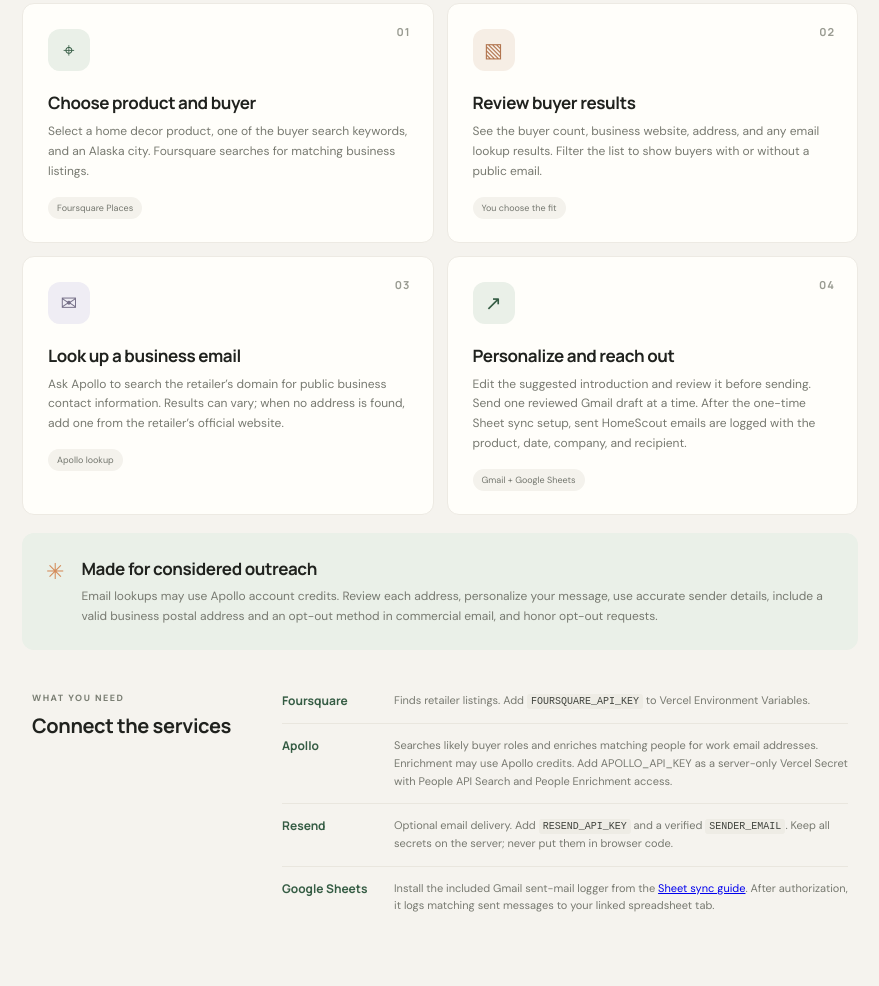
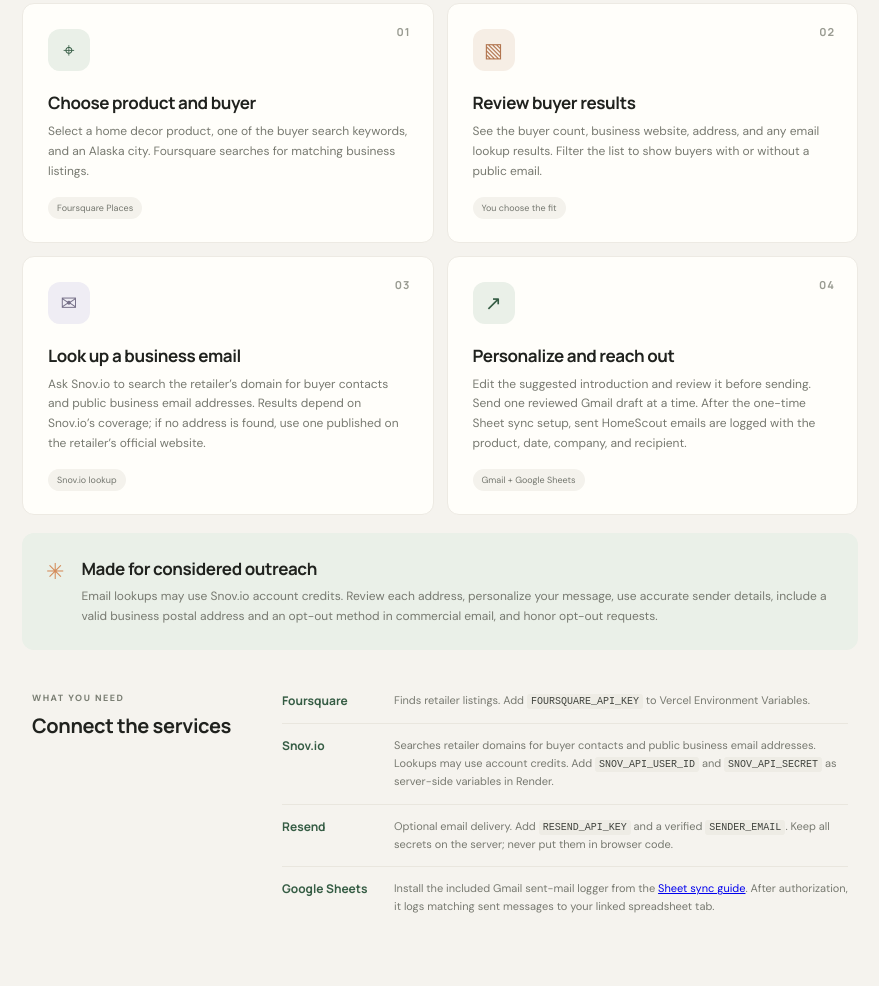
Before and after one commit to subhanshu-coder/find_buyers, a website: page public/how-it-works.html in a window 1280 px wide. Shown: the part 485-1471 px from the top of the page, without its empty margins (200-1079 px from the left). Drawn offline with Linux system fonts and the light colour scheme.

Commit message:
Document Snov.io email lookup workflow

```diff
--- a/public/how-it-works.html
+++ b/public/how-it-works.html
@@ -13,11 +13,11 @@
     <section class="how-steps" aria-label="How HomeScout works">
       <article class="how-card"><div class="how-num">01</div><div class="how-icon">⌖</div><h2>Choose product and buyer</h2><p>Select a home decor product, one of the buyer search keywords, and an Alaska city. Foursquare searches for matching business listings.</p><span class="how-tag">Foursquare Places</span></article>
       <article class="how-card"><div class="how-num">02</div><div class="how-icon">▧</div><h2>Review buyer results</h2><p>See the buyer count, business website, address, and any email lookup results. Filter the list to show buyers with or without a public email.</p><span class="how-tag">You choose the fit</span></article>
-      <article class="how-card"><div class="how-num">03</div><div class="how-icon">✉</div><h2>Look up a business email</h2><p>Ask Apollo to search the retailer’s domain for public business contact information. Results can vary; when no address is found, add one from the retailer’s official website.</p><span class="how-tag">Apollo lookup</span></article>
+      <article class="how-card"><div class="how-num">03</div><div class="how-icon">✉</div><h2>Look up a business email</h2><p>Ask Snov.io to search the retailer’s domain for buyer contacts and public business email addresses. Results depend on Snov.io’s coverage; if no address is found, use one published on the retailer’s official website.</p><span class="how-tag">Snov.io lookup</span></article>
       <article class="how-card"><div class="how-num">04</div><div class="how-icon">↗</div><h2>Personalize and reach out</h2><p>Edit the suggested introduction and review it before sending. Send one reviewed Gmail draft at a time. After the one-time Sheet sync setup, sent HomeScout emails are logged with the product, date, company, and recipient.</p><span class="how-tag">Gmail + Google Sheets</span></article>
     </section>
-    <section class="how-note"><div class="how-note-mark">✳</div><div><h2>Made for considered outreach</h2><p>Email lookups may use Apollo account credits. Review each address, personalize your message, use accurate sender details, include a valid business postal address and an opt-out method in commercial email, and honor opt-out requests.</p></div></section>
-    <section class="how-setup"><div><div class="section-kicker">WHAT YOU NEED</div><h2>Connect the services</h2></div><div class="setup-list"><p><b>Foursquare</b><span>Finds retailer listings. Add <code>FOURSQUARE_API_KEY</code> to Vercel Environment Variables.</span></p><p><b>Apollo</b><span>Searches likely buyer roles and enriches matching people for work email addresses. Enrichment may use Apollo credits. Add APOLLO_API_KEY as a server-only Vercel Secret with People API Search and People Enrichment access.</span></p><p><b>Resend</b><span>Optional email delivery. Add <code>RESEND_API_KEY</code> and a verified <code>SENDER_EMAIL</code>. Keep all secrets on the server; never put them in browser code.</span></p><p><b>Google Sheets</b><span>Install the included Gmail sent-mail logger from the <a href="sheet-sync.html">Sheet sync guide</a>. After authorization, it logs matching sent messages to your linked spreadsheet tab.</span></p></div></section>
+    <section class="how-note"><div class="how-note-mark">✳</div><div><h2>Made for considered outreach</h2><p>Email lookups may use Snov.io account credits. Review each address, personalize your message, use accurate sender details, include a valid business postal address and an opt-out method in commercial email, and honor opt-out requests.</p></div></section>
+    <section class="how-setup"><div><div class="section-kicker">WHAT YOU NEED</div><h2>Connect the services</h2></div><div class="setup-list"><p><b>Foursquare</b><span>Finds retailer listings. Add <code>FOURSQUARE_API_KEY</code> to Vercel Environment Variables.</span></p><p><b>Snov.io</b><span>Searches retailer domains for buyer contacts and public business email addresses. Lookups may use account credits. Add <code>SNOV_API_USER_ID</code> and <code>SNOV_API_SECRET</code> as server-side variables in Render.</span></p><p><b>Resend</b><span>Optional email delivery. Add <code>RESEND_API_KEY</code> and a verified <code>SENDER_EMAIL</code>. Keep all secrets on the server; never put them in browser code.</span></p><p><b>Google Sheets</b><span>Install the included Gmail sent-mail logger from the <a href="sheet-sync.html">Sheet sync guide</a>. After authorization, it logs matching sent messages to your linked spreadsheet tab.</span></p></div></section>
     <footer><div class="footer-mark">✳ &nbsp;Made for makers with a point of view.</div><div><a href="index.html">Return to buyer search</a></div></footer>
   </main>
 </body>
```
